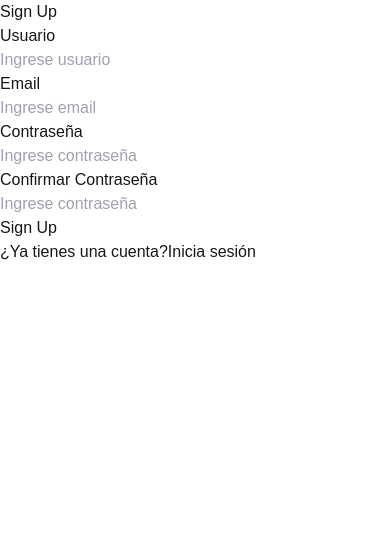
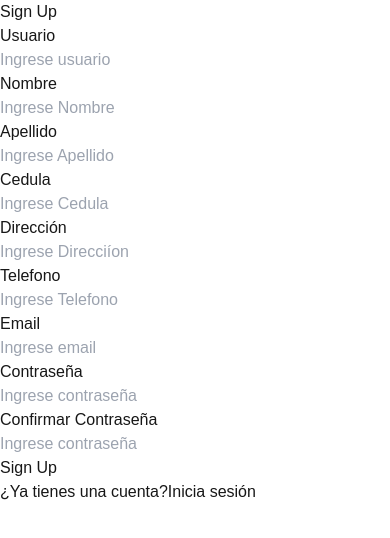
Before and after one commit to DavuKX/vuelos-frontend, a Next.js app: page /auth/signup in a window 390 px wide. Shown: the top 538 px of the page. Built offline with nearby package versions, Linux system fonts and the light colour scheme.

Commit message:
feat: enhance signup form with additional fields for name, last name, identification, address, and phone

```diff
--- a/src/actions/auth.ts
+++ b/src/actions/auth.ts
@@ -17,6 +17,11 @@ export async function signup(state: FormState, formData: FormData) {
         email: formData.get("email"),
         password: formData.get("password"),
         confirmPassword: formData.get("confirm_password"),
+        name: formData.get("name"),
+        lastName: formData.get("lastName"),
+        identification: formData.get("identification"),
+        address: formData.get("address"),
+        phone: formData.get("phone"),
     });
 
     if (!validatedFields.success) {
@@ -31,6 +36,11 @@ export async function signup(state: FormState, formData: FormData) {
             username: formData.get("username"),
             email: formData.get("email"),
             password: formData.get("password"),
+            nombreCliente: formData.get("name"),
+            apellidoCliente: formData.get("lastName"),
+            direccionCliente: formData.get("address"),
+            telefonoCliente: formData.get("phone"),
+            documentoIdentidad: formData.get("identification"),
         });
 
         return {
--- a/src/app/auth/signup/page.tsx
+++ b/src/app/auth/signup/page.tsx
@@ -1,12 +1,12 @@
 'use client';
 
-import React, {useEffect, useState} from 'react';
+import { signup } from "@/actions/auth";
 import { Button } from "@/components/ui/button";
+import { router } from "next/client";
 import Link from "next/link";
-import { signup } from "@/actions/auth";
-import {toast} from "react-toastify";
-import {router} from "next/client";
-import {redirect} from "next/navigation";
+import { redirect } from "next/navigation";
+import React, { useEffect, useState } from 'react';
+import { toast } from "react-toastify";
 
 const Page = () => {
     const [state, action] = React.useActionState(signup, undefined);
@@ -20,6 +20,11 @@ const Page = () => {
 
     const [formData, setFormData] = useState({
         username: '',
+        name: '',
+        lastName: '',
+        identification: '',
+        address: '',
+        phone: '',
         email: '',
         password: '',
         confirm_password: ''
@@ -54,6 +59,81 @@ const Page = () => {
                                     />
                                 </div>
                                 {state?.errors?.username && <p className='text-red-500'>{state.errors.username}</p>}
+                            </div>
+                            <div>
+                                <label className="text-gray-800 text-sm mb-2 block">Nombre</label>
+                                <div className="relative flex items-center">
+                                    <input
+                                        name="name"
+                                        type="text"
+                                        value={formData.name}
+                                        onChange={handleInputChange}
+                                        required
+                                        className="w-full text-gray-800 text-sm border border-gray-300 px-4 py-3 rounded-md outline-blue-600"
+                                        placeholder="Ingrese Nombre"
+                                    />
+                                </div>
+                                {state?.errors?.name && <p className='text-red-500'>{state.errors.name}</p>}
+                            </div>
+                            <div>
+                                <label className="text-gray-800 text-sm mb-2 block">Apellido</label>
+                                <div className="relative flex items-center">
+                                    <input
+                                        name="lastName"
+                                        type="text"
+                                        value={formData.lastName}
+                                        onChange={handleInputChange}
+                                        required
+                                        className="w-full text-gray-800 text-sm border border-gray-300 px-4 py-3 rounded-md outline-blue-600"
+                                        placeholder="Ingrese Apellido"
+                                    />
+                                </div>
+                                {state?.errors?.lastName && <p className='text-red-500'>{state.errors.lastName}</p>}
+                            </div>
+                            <div>
+                                <label className="text-gray-800 text-sm mb-2 block">Cedula</label>
+                                <div className="relative flex items-center">
+                                    <input
+                                        name="identification"
+                                        type="text"
+                                        value={formData.identification}
+                                        onChange={handleInputChange}
+                                        required
+                                        className="w-full text-gray-800 text-sm border border-gray-300 px-4 py-3 rounded-md outline-blue-600"
+                                        placeholder="Ingrese Cedula"
+                                    />
+                                </div>
+                                {state?.errors?.identification && <p className='text-red-500'>{state.errors.identification}</p>}
+                            </div>
+                            <div>
+                                <label className="text-gray-800 text-sm mb-2 block">Dirección</label>
+                                <div className="relative flex items-center">
+                                    <input
+                                        name="address"
+                                        type="text"
+                                        value={formData.address}
+                                        onChange={handleInputChange}
+                                        required
+                                        className="w-full text-gray-800 text-sm border border-gray-300 px-4 py-3 rounded-md outline-blue-600"
+                                        placeholder="Ingrese Direcciíon"
+                                    />
+                                </div>
+                                {state?.errors?.address && <p className='text-red-500'>{state.errors.address}</p>}
+                            </div>
+                            <div>
+                                <label className="text-gray-800 text-sm mb-2 block">Telefono</label>
+                                <div className="relative flex items-center">
+                                    <input
+                                        name="phone"
+                                        type="text"
+                                        value={formData.phone}
+                                        onChange={handleInputChange}
+                                        required
+                                        className="w-full text-gray-800 text-sm border border-gray-300 px-4 py-3 rounded-md outline-blue-600"
+                                        placeholder="Ingrese Telefono"
+                                    />
+                                </div>
+                                {state?.errors?.phone && <p className='text-red-500'>{state.errors.phone}</p>}
                             </div>
                             <div>
                                 <label className="text-gray-800 text-sm mb-2 block">Email</label>
--- a/src/lib/definitions.ts
+++ b/src/lib/definitions.ts
@@ -1,54 +1,70 @@
-import {z} from 'zod';
+import { z } from "zod";
 
-export const SignupFormSchema = z.object({
+export const SignupFormSchema = z
+    .object({
         username: z
             .string()
-        .min(2, {message: 'Name must be at least 2 characters long.'})
+            .min(2, { message: "Usuario debe tener al menos 2 caracteres." })
             .trim(),
-    email: z.string().email({message: 'Please enter a valid email.'}).trim(),
+        name: z
+            .string()
+            .min(2, { message: "Nombre debe tener al menos 2 caracteres." }),
+        lastName: z
+            .string()
+            .min(2, { message: "Apellido debe tener al menos 2 caracteres." }),
+        identification: z
+            .string()
+            .min(2, { message: "Celular debe tener al menos 2 caracteres." }),
+        address: z.string(),
+        phone: z.string(),
+        email: z
+            .string()
+            .email({ message: "Correo electrónico inválido." })
+            .trim(),
         password: z
             .string()
-        .min(8, {message: 'Be at least 8 characters long'})
-        .regex(/[a-zA-Z]/, {message: 'Contain at least one letter.'})
-        .regex(/[0-9]/, {message: 'Contain at least one number.'})
+            .min(8, { message: "Contraseña debe tener al menos 8 caracteres." })
+            .regex(/[a-zA-Z]/, { message: "Contener al menos una letra." })
+            .regex(/[0-9]/, { message: "Contener al menos un número." })
             .regex(/[^a-zA-Z0-9]/, {
-            message: 'Contain at least one special character.',
+                message: "Contener al menos un caracter especial.",
             })
             .trim(),
-    confirmPassword: z.string()
-}).superRefine(({password, confirmPassword}, ctx) => {
+        confirmPassword: z.string(),
+    })
+    .superRefine(({ password, confirmPassword }, ctx) => {
         if (password !== confirmPassword) {
             ctx.addIssue({
-            message: 'Passwords do not match.',
-            code: 'custom',
-            path: ['confirmPassword'],
-        })
+                message: "Las contraseñas no coinciden.",
+                code: "custom",
+                path: ["confirmPassword"],
+            });
         }
-})
+    });
 
 export type FormState =
     | {
           errors?: {
-        username?: string[]
-        email?: string[]
-        password?: string[]
-        confirmPassword?: string[]
+              username?: string[];
+              email?: string[];
+              password?: string[];
+              confirmPassword?: string[];
+          };
+          message?: string;
       }
-    message?: string
-}
-    | undefined
+    | undefined;
 
 export const LoginFormSchema = z.object({
     username: z.string(),
     password: z.string(),
-})
+});
 
 export type LoginFormState =
     | {
           errors?: {
-        username?: string[]
-        password?: string[]
+              username?: string[];
+              password?: string[];
+          };
+          message?: string;
       }
-    message?: string
-}
-    | undefined
+    | undefined;
```
Lines whose indentation alone changed are shown as unchanged.
